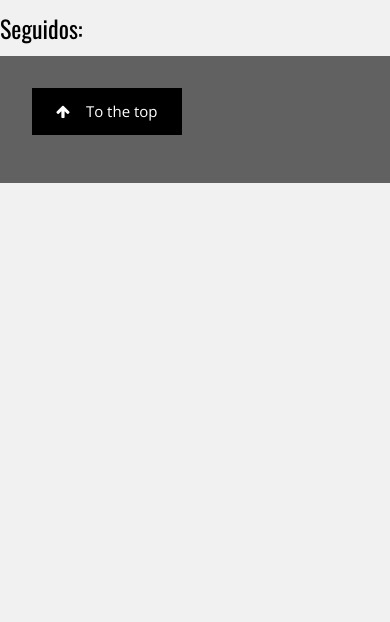
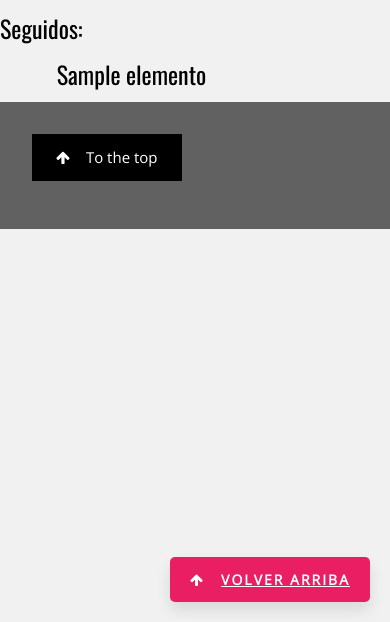
Before and after one commit to ezechiacchio/swapp, a Django app: template templates/profile.html in a window 390 px wide. Shown: the part 222-844 px from the top of the page. Run offline with Django 4.2, Linux system fonts and the light colour scheme; the template is opened without the code that fills it: most values are stand-ins (such as "Sample title", 1, 10 or a date in 2020).

Commit message:
Primer checkpoint alcanzado

```diff
--- a/templates/base.html
+++ b/templates/base.html
@@ -24,6 +24,9 @@ body {font-family: "Open Sans"}
   <a href="/swapp/search" class="w3-bar-item w3-button">Search</a>
   <a href="/swapp/profile" class="w3-bar-item w3-button">Profile</a>
   <a href="/swapp/list/0" class="w3-bar-item w3-button">Explore</a>
+  {% if user.username is not ""%}
+  <a href = "/swapp/logout" class="w3-bar-item w3-right" >Cerrar sesion</a>
+  {%endif%}
 </div>
 
 <!-- w3-content defines a container for fixed size centered content,
--- a/templates/list.html
+++ b/templates/list.html
@@ -5,6 +5,7 @@
 {% for instance in lista %}
 <div>
 <button onclick="location.href='/swapp/detail/{{instance.id}}'">{{instance.name}}</button>
+<br>
 </div>
 {% endfor %}
 
--- a/templates/login.html
+++ b/templates/login.html
@@ -85,6 +85,8 @@
             <input type="checkbox"  checked="checked" name="remember"> Remember me
             </label>
             <span class="psw"><a href="#">Forgot password?</a></span>
+            <span class="psw"><a href="/swapp/register">Registrarse</a></span>
+          </br>
           </div>
         </form>
       </body>
--- a/templates/profile.html
+++ b/templates/profile.html
@@ -4,4 +4,54 @@
 <h3>{{user.username}}</h3>
 <h3>Seguidos: </h3>
 
+{%for elemento in lista_seguidos%}
+<h3 class="seguido">{{elemento}}</h3>
+{%endfor%}
+<a href="#" class="btn-flotante"><i class="fa fa-arrow-up w3-margin-right"></i>Volver arriba</a>
+<script>
+function showContent() {
+  var temp = document.getElementsByTagName("template")[0];
+  var clon = temp.content.cloneNode(true);
+  document.body.appendChild(clon);
+}
+function hideContent(){
+    document.body.removeChild(document.body.lastChild)
+}
+</script>
+
+<style>
+    .seguido{
+        padding-left: 1.5cm;
+    }
+    .btn-flotante {
+font-size: 16px; /* Cambiar el tamaño de la tipografia */
+text-transform: uppercase; /* Texto en mayusculas */
+font-weight: bold; /* Fuente en negrita o bold */
+color: #ffffff; /* Color del texto */
+border-radius: 5px; /* Borde del boton */
+letter-spacing: 2px; /* Espacio entre letras */
+background-color: #E91E63; /* Color de fondo */
+padding: 18px 30px; /* Relleno del boton */
+position: fixed;
+bottom: 40px;
+right: 40px;
+transition: all 300ms ease 0ms;
+box-shadow: 0px 8px 15px rgba(0, 0, 0, 0.1);
+z-index: 99;
+}
+.btn-flotante:hover {
+background-color: #2c2fa5; /* Color de fondo al pasar el cursor */
+box-shadow: 0px 15px 20px rgba(0, 0, 0, 0.3);
+transform: translateY(-7px);
+}
+@media only screen and (max-width: 600px) {
+.btn-flotante {
+font-size: 14px;
+padding: 12px 20px;
+bottom: 20px;
+right: 20px;
+}
+}
+    </style>
+
 {% endblock %}
--- a/templates/register.html
+++ b/templates/register.html
@@ -68,7 +68,7 @@
       </head>
       <body>
         <form method="POST"> {% csrf_token %}
-          <h1>SIGN UP</h1>
+          <h1>Registro </h1>
           <div class="icon">
             <i class="fas fa-user-circle"></i>
           </div>
```
Also changed, not shown: swapp_app/main.py (+14 -0 lines), swapp_app/views.py (+6 -1 lines), db.sqlite3.
